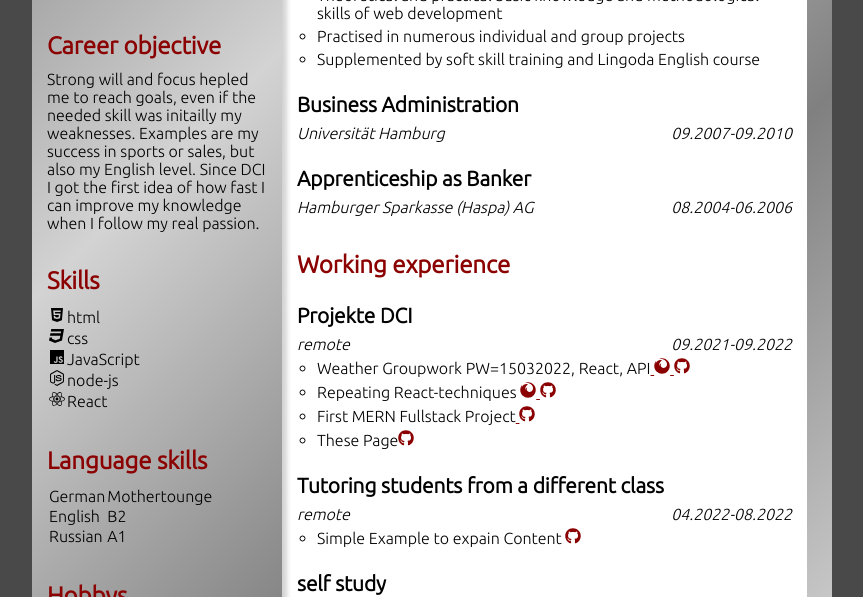
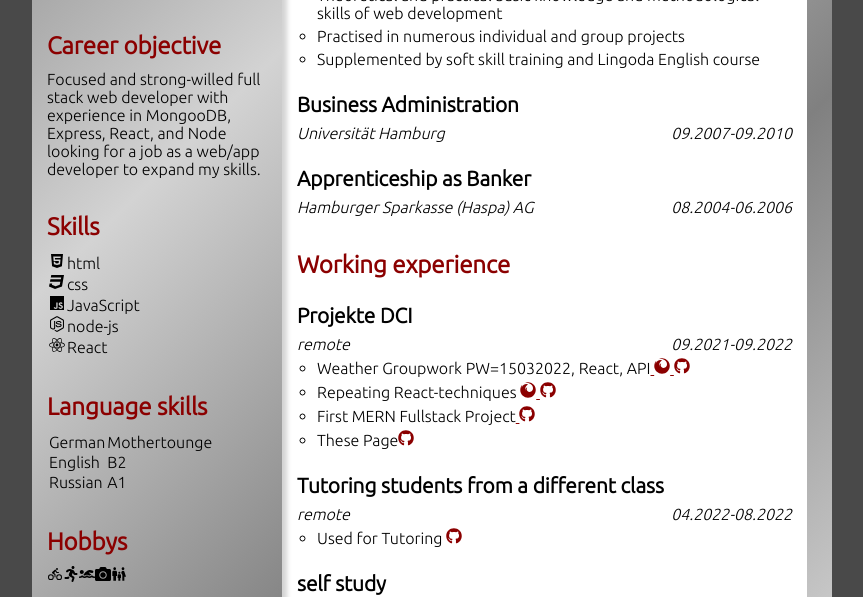
Before and after one commit to mcbauman/jepleting, a React (Create React App) app: page / in a window 1280 px wide. Shown: the part 293-890 px from the top of the page, without its empty margins (208-1071 px from the left). Built offline with nearby package versions, Linux system fonts and the light colour scheme.

Commit message:
CV ready

```diff
--- a/src/components/transl.js
+++ b/src/components/transl.js
@@ -2,7 +2,7 @@ const transl={
     de:{
         resume:"Kurzbeschreibung",
         resumeText:"Starker Wille und Fokus halfen mir, Ziele zu erreichen, auch wenn die erforderlichen Fähigkeiten zunächst meine Schwächen waren. Beispiele sind meine Erfolge im Sport oder Verkauf, aber auch mein Englischniveau. Seit DCI habe ich die erste Vorstellung davon bekommen, wie schnell ich mein Wissen verbessern kann, wenn ich meiner wahren Leidenschaft nachgehe.",
-        resumeText2:"",
+        resumeText2:"Fokussierter und willensstarker Full Stack Web Entwickler mit Erfahrung in MongooDB, Express, React, und Node auf der Suche nach einer Tätigkeit als als Web/App-Developer, um meine  Fähigkeiten weiter zu vertiefen.",
         skills:"Programmiersprachen",
         language:"Sparchkenntnisse",
         deutsch:"Deutsch",
@@ -48,7 +48,7 @@ const transl={
     en:{
         resume:"Career objective",
         resumeText:"Strong will and focus hepled me to reach goals, even if the needed skill was initailly my weaknesses. Examples are my success in sports or sales, but also my English level. Since DCI I got the first idea of how fast I can improve my knowledge when I follow my real passion.",
-        resumeText2:"",
+        resumeText2:"Focused and strong-willed full stack web developer with experience in MongooDB, Express, React, and Node looking for a job as a web/app developer to expand my skills.",
         skills:"Skills",
         language:"Language skills",
         deutsch:"German",
@@ -94,7 +94,7 @@ const transl={
     ke:{
         resume:"Career objective",
         resumeText:"Strong will and focus hepled me to reach goals, even if the needed skill was initailly my weaknesses. Examples are my success in sports or sales, but also my English level. Since DCI I got the first idea of how fast I can improve my knowledge when I follow my real passion.",
-        resumeText2:"",
+        resumeText2:"Focused and strong-willed full stack web developer with experience in MongooDB, Express, React, and Node looking for a job as a web/app developer to expand my skills.",
         skills:"Skills",
         language:"Language skills",
         deutsch:"German",
--- a/src/pages/CV.jsx
+++ b/src/pages/CV.jsx
@@ -19,7 +19,7 @@ export default function Page2(){
             <img src={walp} alt=""/>
                 <article>
                     <h3>{transl[lang].resume}</h3>
-                    <p>{transl[lang].resumeText}</p>
+                    <p>{transl[lang].resumeText2}</p>
                 </article>
                 <article>
                     <h3>{transl[lang].skills}</h3>
@@ -155,7 +155,7 @@ export default function Page2(){
                             <h5>04.2022-08.2022</h5>
                         </div>
                         <ul>
-                            <li>Simple Example to expain Content <a href="https://github.com/mcbauman/TutoringUseEffect" target="_blank" rel="noopener noreferrer"><FaGithub/></a></li>
+                            <li>{trans[lang].exampleText} <a href="https://github.com/mcbauman/TutoringUseEffect" target="_blank" rel="noopener noreferrer"><FaGithub/></a></li>
                         </ul>
                     </section>
                     <section>
--- a/src/pages/Projects.jsx
+++ b/src/pages/Projects.jsx
@@ -37,6 +37,7 @@ export default function Projects(){
                         <td>{trans[lang].repFront}</td>
                         <td>{trans[lang].repFrontText}</td>
                         <td><a href="https://github.com/mcbauman/react-repeating-Forlage" target="_blank" rel="noopener noreferrer"><FaGithub/></a></td>
+                        <td><a href="https://classy-youtiao-acda1b.netlify.app" target="_blank" rel="noopener noreferrer"> <FaFirefox/> </a></td>
                     </tr>
                     <tr>
                         <td>Aviation-Weather</td>
```
